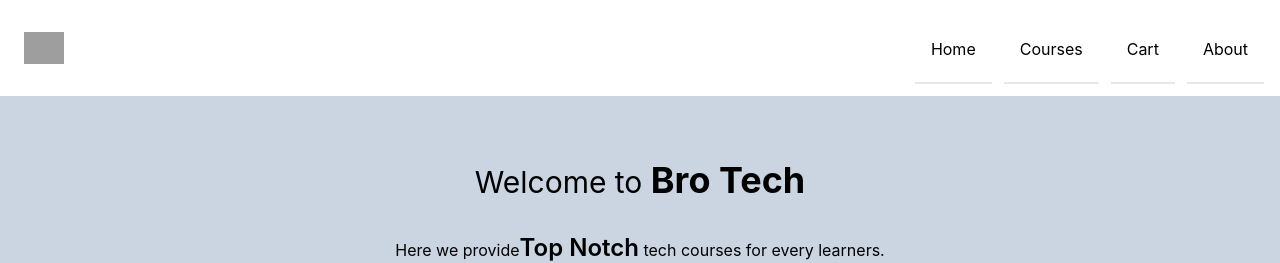
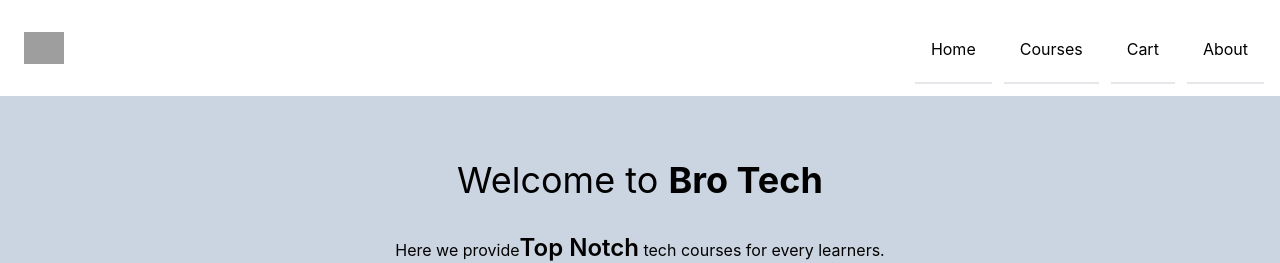
Before and after one commit to abrarasif11/school-react, a React (Create React App) app: page / in a window 1280 px wide. Shown: the top 263 px of the page. Built offline with nearby package versions, Linux system fonts and the light colour scheme; grey boxes are pictures that could not be loaded.

Commit message:
Update Home Text

```diff
--- a/src/component/Home/Home.js
+++ b/src/component/Home/Home.js
@@ -8,7 +8,7 @@ const Home = () => {
   };
     return (
         <div className="text-center p-8 bg-slate-300">
-        <h1 className="text-3xl m-8 ">
+        <h1 className="text-4xl m-8 ">
           Welcome to <span className="text-4xl font-bold">Bro Tech</span>
         </h1>
         <p className="mb-8">
```
